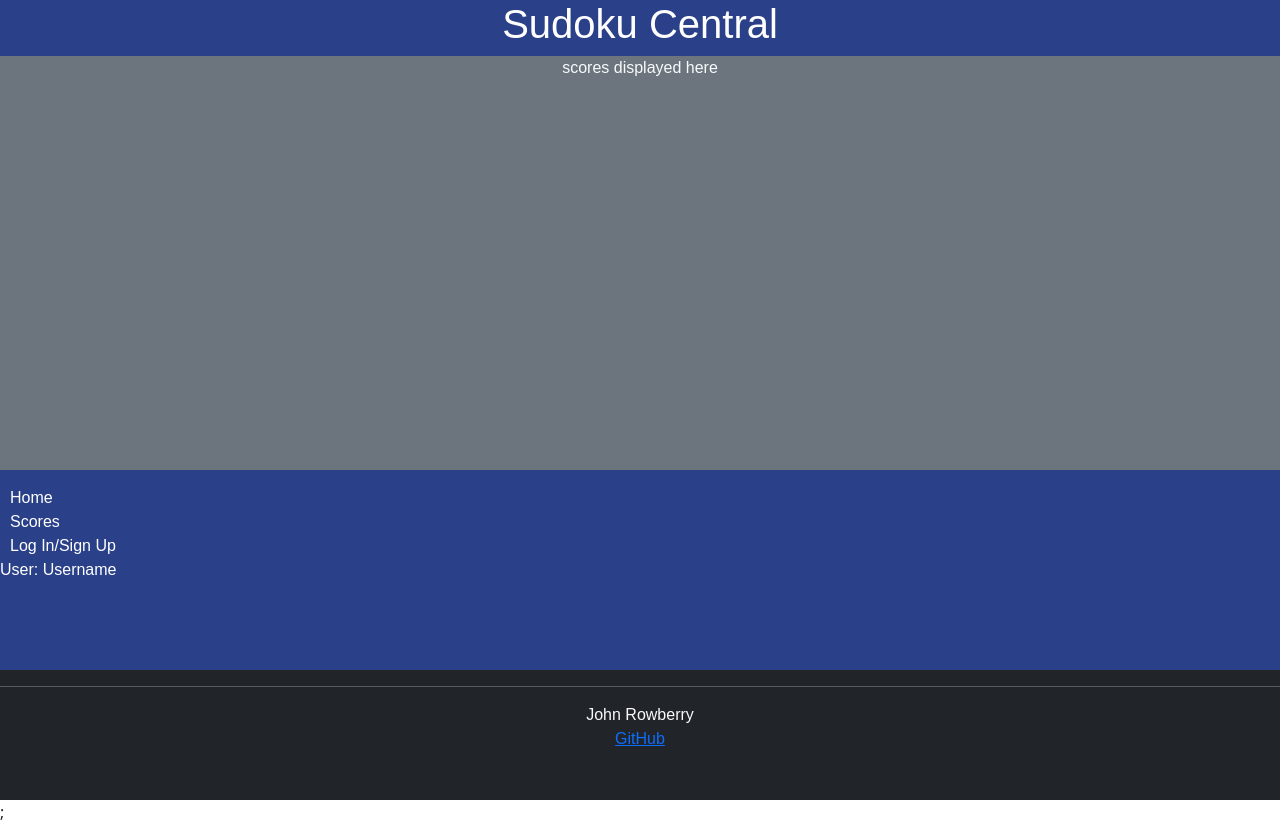
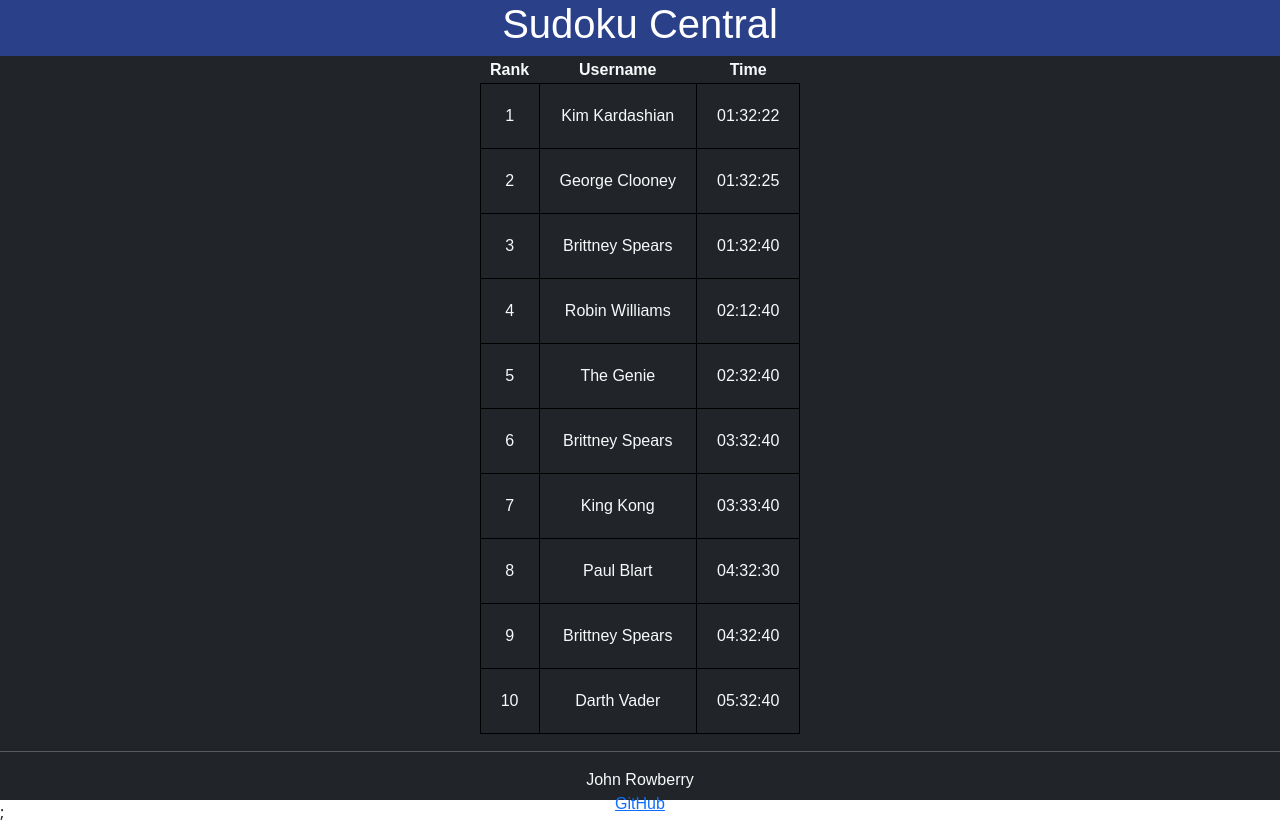
Before and after one commit to lemlag/startup, a React (Vite) app: page /scores in a window 1280 px wide. Built offline with nearby package versions, Linux system fonts and the light colour scheme.

Commit message:
Converted scores to react component

```diff
--- a/src/scores/scores.jsx
+++ b/src/scores/scores.jsx
@@ -1,9 +1,72 @@
 import React from 'react';
+import './scores.css'
 
 export function Scores() {
   return (
-    <main className="container-fluid bg-secondary text-center">
-      <div>scores displayed here</div>
+    <main>
+      <section className="Leaderboard">
+        <table className="centered">
+          <thead>
+            <tr>
+              <th className="rank">Rank</th>
+              <th>Username</th>
+              <th>Time</th>
+            </tr>
+          </thead>
+          <tbody>
+            <tr>
+              <td className="rank">1</td>
+              <td>Kim Kardashian</td>
+              <td>01:32:22</td>
+            </tr>
+            <tr>
+              <td>2</td>
+              <td>George Clooney</td>
+              <td>01:32:25</td>
+            </tr>
+            <tr>
+              <td>3</td>
+              <td>Brittney Spears</td>
+              <td>01:32:40</td>
+            </tr>
+            <tr>
+              <td>4</td>
+              <td>Robin Williams</td>
+              <td>02:12:40</td>
+            </tr>
+            <tr>
+              <td>5</td>
+              <td>The Genie</td>
+              <td>02:32:40</td>
+            </tr>
+            <tr>
+              <td>6</td>
+              <td>Brittney Spears</td>
+              <td>03:32:40</td>
+            </tr>
+            <tr>
+              <td>7</td>
+              <td>King Kong</td>
+              <td>03:33:40</td>
+            </tr>
+            <tr>
+              <td>8</td>
+              <td>Paul Blart</td>
+              <td>04:32:30</td>
+            </tr>
+            <tr>
+              <td>9</td>
+              <td>Brittney Spears</td>
+              <td>04:32:40</td>
+            </tr>
+            <tr>
+              <td>10</td>
+              <td>Darth Vader</td>
+              <td>05:32:40</td>
+            </tr>
+          </tbody>
+        </table>
+      </section>
     </main>
   );
 }
```
